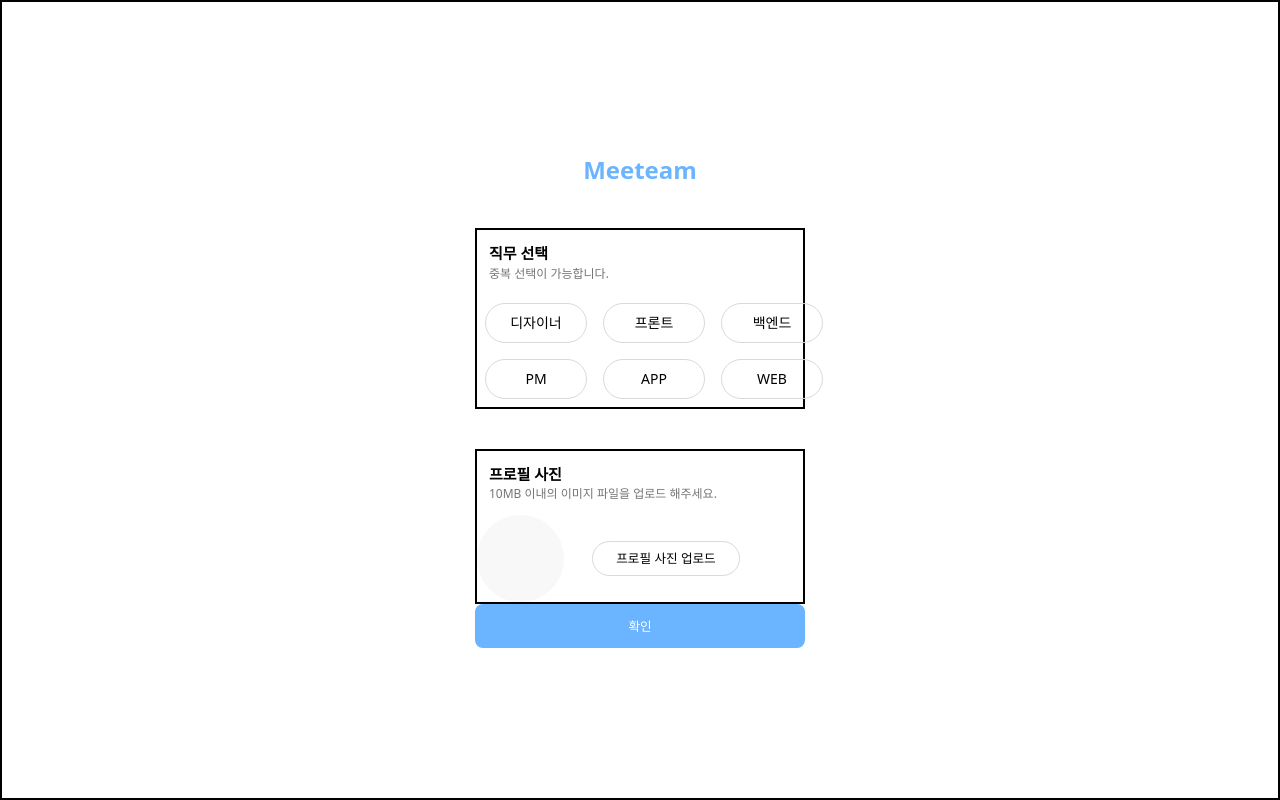
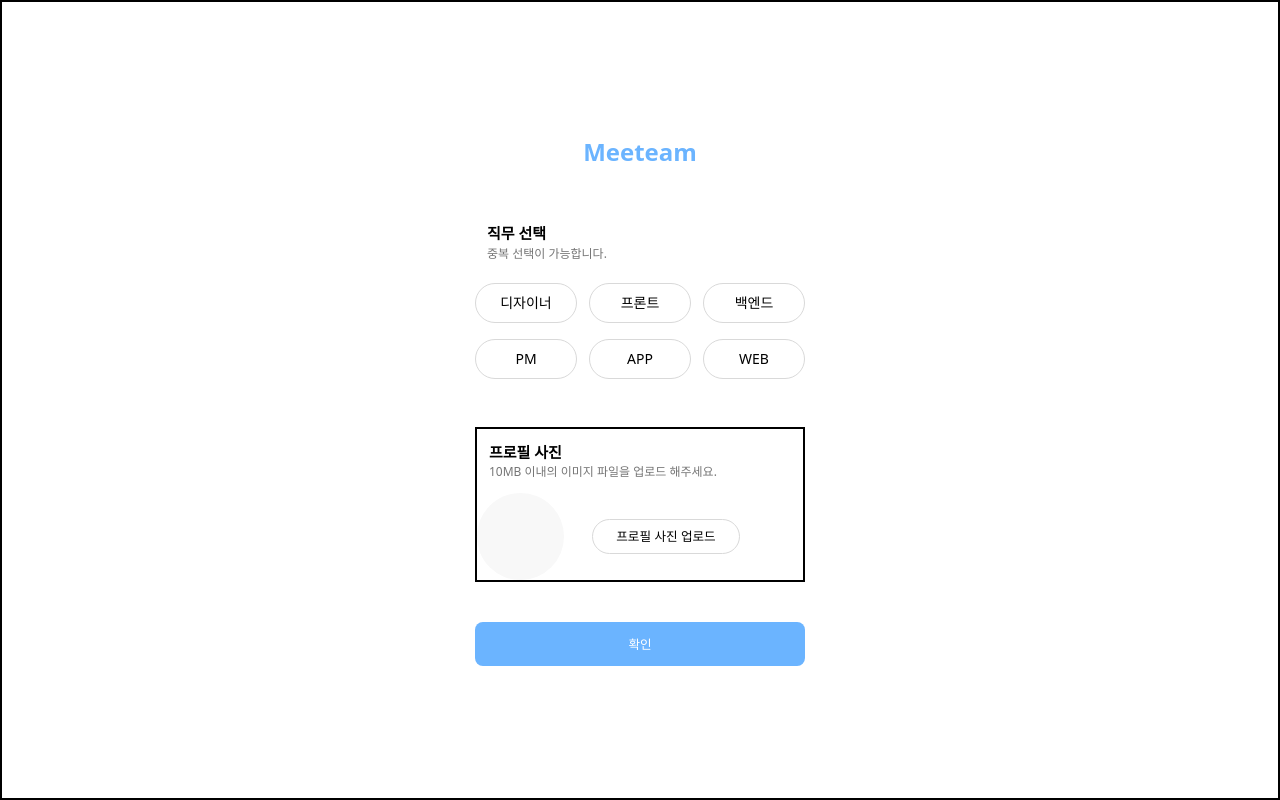
Before and after one commit to WardK-meeTeam/meeteam_front, a Next.js app: page /setting-after-signup in a window 1280 px wide. Built offline with nearby package versions, Linux system fonts and the light colour scheme.

Commit message:
[#4] feat: 직무 선택 버튼에 선택 상대 유지 기능 추가

```diff
--- a/app/setting-after-signup/page.tsx
+++ b/app/setting-after-signup/page.tsx
@@ -1,6 +1,20 @@
-"use client";
+'use client';
+import { useState } from "react";
 
 export default function SettingAfterSignup() {
+
+    const [selectedPart, setSelectedPart] = useState<string[]>([]);
+
+    const togglePart = (part : string) => {
+        setSelectedPart((prev) =>
+            prev.includes(part) ? prev.filter((p) => p!==part) : [...prev, part]
+        );
+    };
+
+    const partGroups = [
+        ['디자이너', '프론트', '백엔드'],
+        ['PM', 'APP', 'WEB']
+    ];
 
     return (
         <main className="">
@@ -14,31 +28,43 @@ export default function SettingAfterSignup() {
                 </div>
 
                 {/*직무 선택*/}
-                <div className="border border-2 border-black flex flex-col justify-center items-start m-10 w-[330px]">
-                    <div className="flex flex-col p-3">
+                <div className="flex flex-col justify-between items-start mt-10 w-[330px]">
+                <div className="flex flex-col p-3">
                         <span className="text-[15px] font-semibold">직무 선택</span>
                         <span className="text-[12px] font-normal text-[#757575]">중복 선택이 가능합니다.</span>
+                </div>
+                {partGroups.map((group, idx) => (
+                    <div key={idx} className="w-[100%] flex justify-between items-center py-2">
+                        {group.map((part) => (
+                            <button
+                            key={part}
+                            type="button"
+                            onClick={() => togglePart(part)}
+                            className={`w-[102px] h-[40px] border border-[0.91px] rounded-[25px] flex justify-center items-center text-[14px] cursor-pointer
+                                ${
+                                    selectedPart.includes(part)
+                                      ? 'bg-[rgba(128,191,255,0.14)] border-[#6BB4FF]'
+                                      : 'border-[#D9D9D9]'
+                                  }
+                                  hover:bg-[rgba(128,191,255,0.14)] hover:border-[#6BB4FF]
+                                `}
+                                >
+                                    {part}
+                                </button>
+                        ))}
                     </div>
-                    <div className="flex">
-                        <div className="m-2 w-[102px] h-[40px] border border-[0.91px] border-[#D9D9D9] rounded-[25px] flex justify-center items-center text-[14px]">디자이너</div>
-                        <div className="m-2 w-[102px] h-[40px] border border-[0.91px] border-[#D9D9D9] rounded-[25px] flex justify-center items-center text-[14px]">프론트</div>
-                        <div className="m-2 w-[102px] h-[40px] border border-[0.91px] border-[#D9D9D9] rounded-[25px] flex justify-center items-center text-[14px]">백엔드</div>
-                    </div>
-                    <div className="flex">
-                        <div className="m-2 w-[102px] h-[40px] border border-[0.91px] border-[#D9D9D9] rounded-[25px] flex justify-center items-center text-[14px]">PM</div>
-                        <div className="m-2 w-[102px] h-[40px] border border-[0.91px] border-[#D9D9D9] rounded-[25px] flex justify-center items-center text-[14px]">APP</div>
-                        <div className="m-2 w-[102px] h-[40px] border border-[0.91px] border-[#D9D9D9] rounded-[25px] flex justify-center items-center text-[14px]">WEB</div>
-                    </div>
+                ))}
                 </div>
 
+
                 {/*프로필 사진*/}
-                <div className="border border-2 border-black flex flex-col w-[330px] justify-center items-start">
+                <div className="border border-2 border-black flex flex-col justify-between items-start m-10 w-[330px]">
                     <div className="flex flex-col p-3">
                         <span className="text-[15px] font-semibold">프로필 사진</span>
                         <span className="text-[12px] font-normal text-[#757575]">10MB 이내의 이미지 파일을 업로드 해주세요.</span>
                     </div>
                     <div className="flex justify-center items-center gap-x-7">
-                        <div className="w-[87px] h-[87px] border border-none rounded-[50%] bg-[#F8F8F9]" ></div>
+                        <div className="w-[87px] h-[87px] border border-none rounded-[50%] bg-[#F8F8F8]" ></div>
                         <div className="w-[148px] h-[35px] border border-[#D9D9D9] rounded-[22px] flex justify-center items-center">
                             <span></span>
                             <span className="text-[12.63px]">프로필 사진 업로드</span>
```
